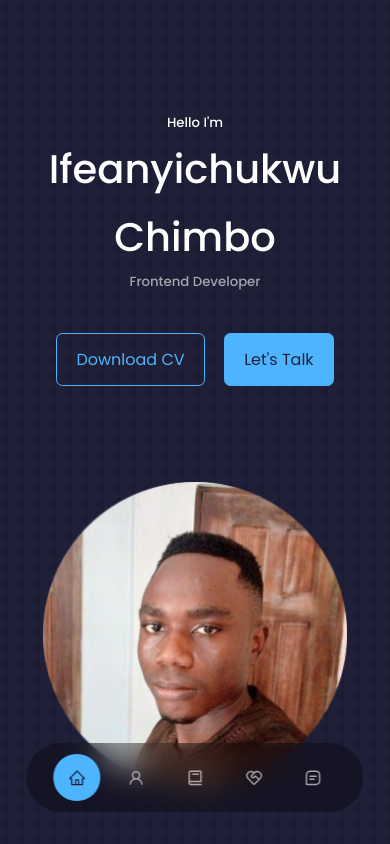
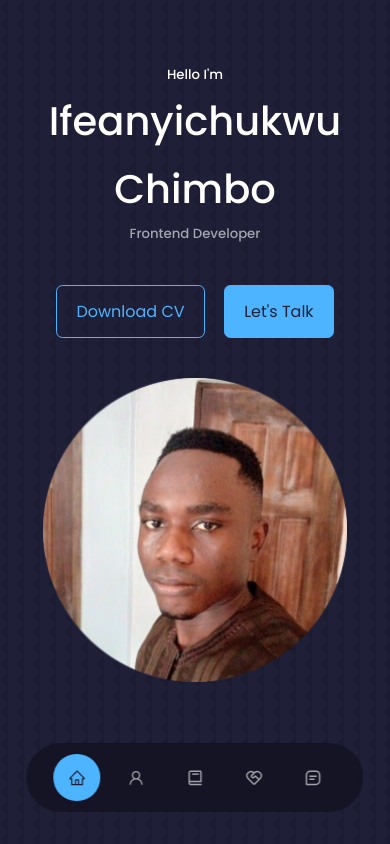
Before and after one commit to ifykenchi/react-portfolio-website-1, a React (Create React App) app: page / in a window 390 px wide. Shown: the top 844 px of the page. Built offline with nearby package versions, Linux system fonts and the light colour scheme.

Commit message:
added bootcamp site

```diff
--- a/src/components/header/header.css
+++ b/src/components/header/header.css
@@ -1,6 +1,6 @@
 header {
     height: 100vh;
-    padding-top: 7rem;
+    padding-top: 4rem;
     overflow: hidden;
 }
 
@@ -65,10 +65,6 @@ header {
     header {
         height: 85vh;
     }
-
-    .me {
-        margin-top: 0;
-    }
 }
 
 /* ================ MEDIA QUERIES (SMALL DEVICES) ==================== */
@@ -77,10 +73,6 @@ header {
         height: 100vh;
     }
 
-    .me {
-        margin-top: 3.5rem;
-    }
-
     .header__socials,
     .scroll__down {
         display: none;
--- a/src/components/portfolio/Portfolio.jsx
+++ b/src/components/portfolio/Portfolio.jsx
@@ -13,7 +13,7 @@ const data = [
     image: IMG1,
     title: 'This is a sample frontend bootcamp website',
     github: 'https://github.com/ifykenchi/Frontend-Bootcamp',
-    demo: 'https://github.com/ifykenchi/Frontend-Bootcamp'
+    demo: 'https://bootcamp.ifykenchi.com.ng'
   },
   {
     id: 2,
```
Also changed, not shown: 1 other file (tests, documents, lock files or other folders).
